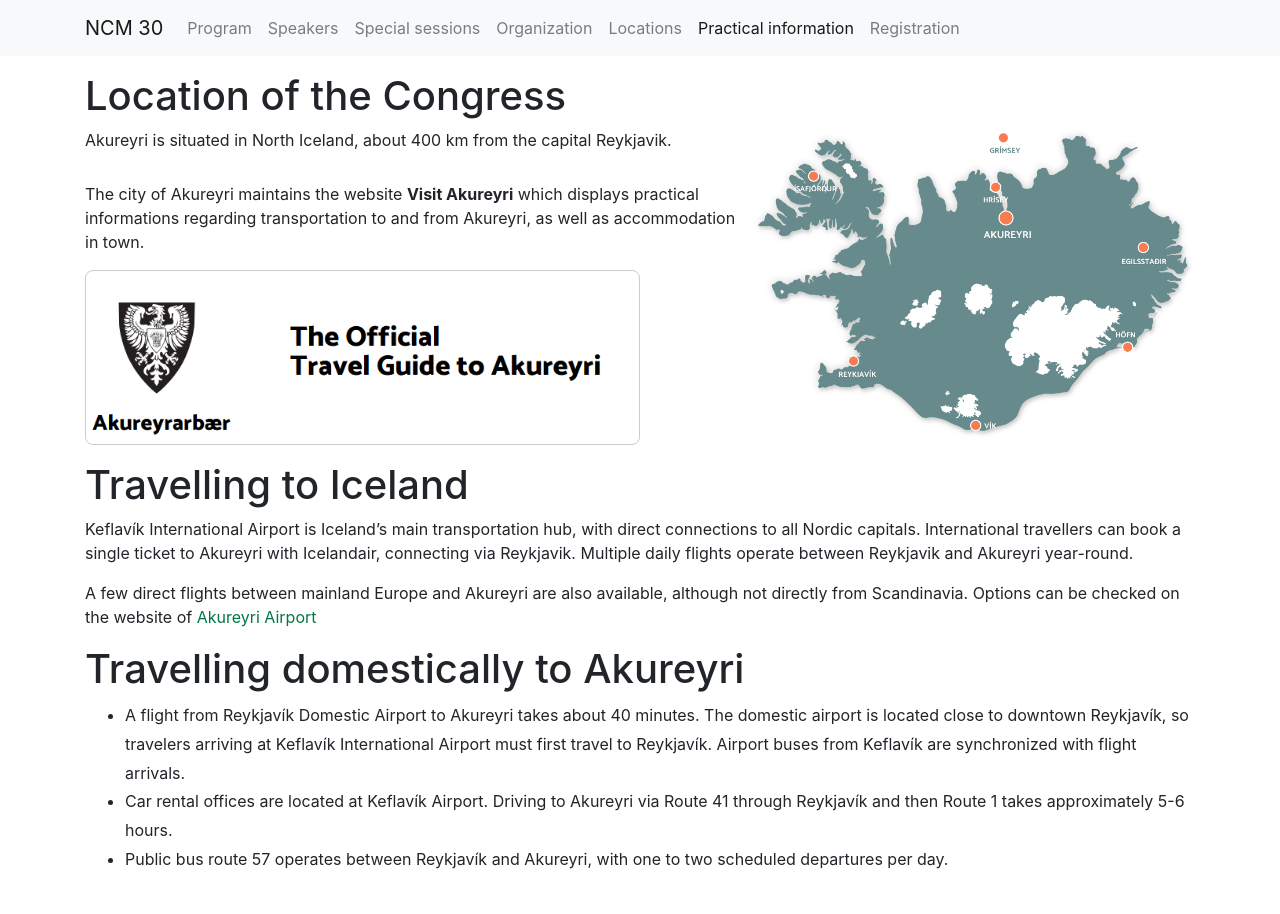
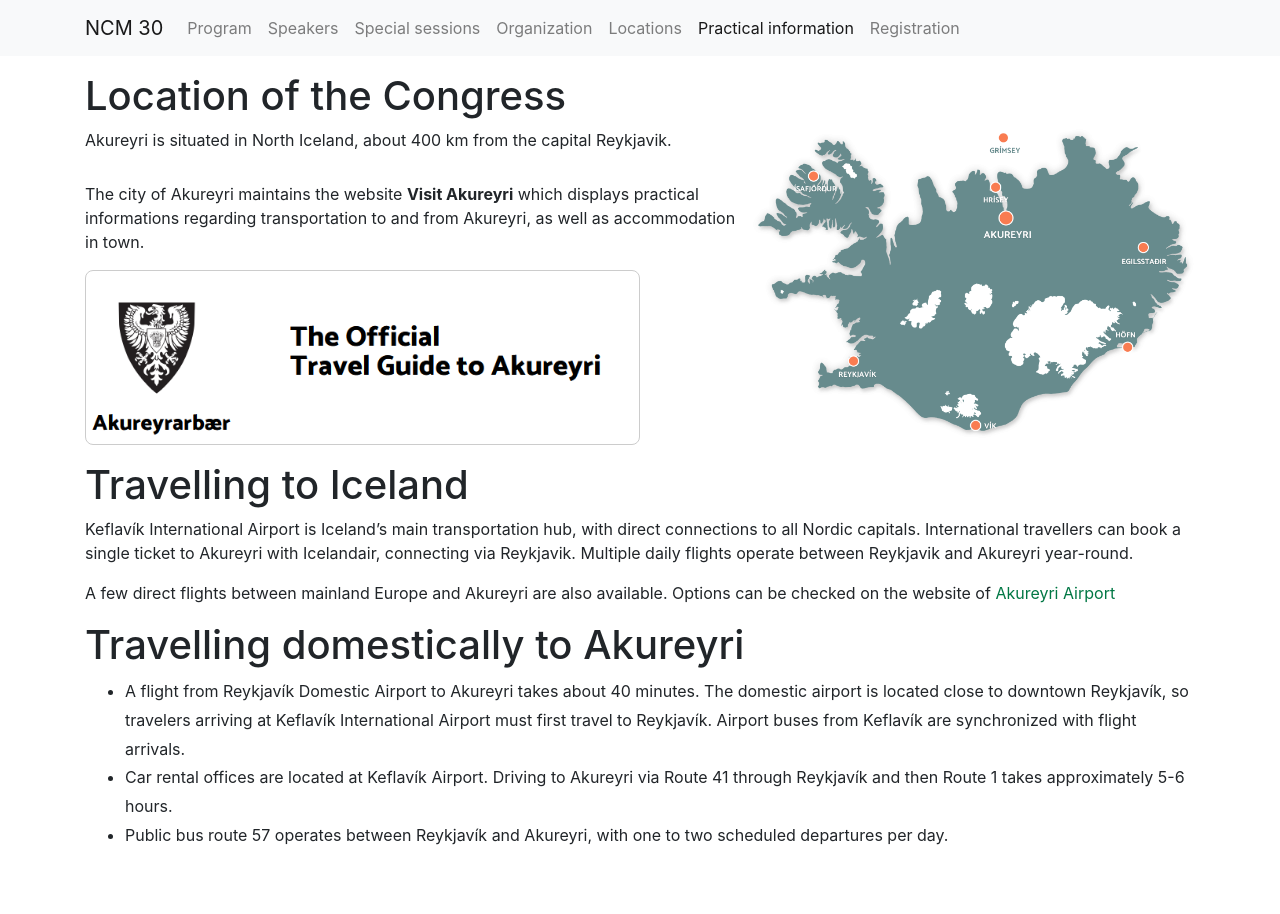
Before and after one commit to IslenskaStaerdfraedafelagid/ncm30-website, a Jekyll site: the page built from info/index.md, in a window 1280 px wide. Built offline with Jekyll 4.4.1, drawn with Linux system fonts in a browser that asks for light colours; our own code applies the rules of GitHub Pages for plain Markdown files.

Commit message:
Update index.md

```diff
--- a/info/index.md
+++ b/info/index.md
@@ -28,7 +28,7 @@ The city of Akureyri maintains the website <b>Visit Akureyri</b> which displays
 
 Keflavík International Airport is Iceland's main transportation hub, with direct connections to all Nordic capitals. International travellers can book a single ticket to Akureyri with Icelandair, connecting via Reykjavik. Multiple daily flights operate between Reykjavik and Akureyri year-round.
 
-A few direct flights between mainland Europe and Akureyri are also available, although not directly from Scandinavia. Options can be checked on the website of <a href="https://www.innanlandsflugvellir.is/en/akureyri-airport">
+A few direct flights between mainland Europe and Akureyri are also available. Options can be checked on the website of <a href="https://www.innanlandsflugvellir.is/en/akureyri-airport">
   Akureyri Airport
 </a>
 
```
